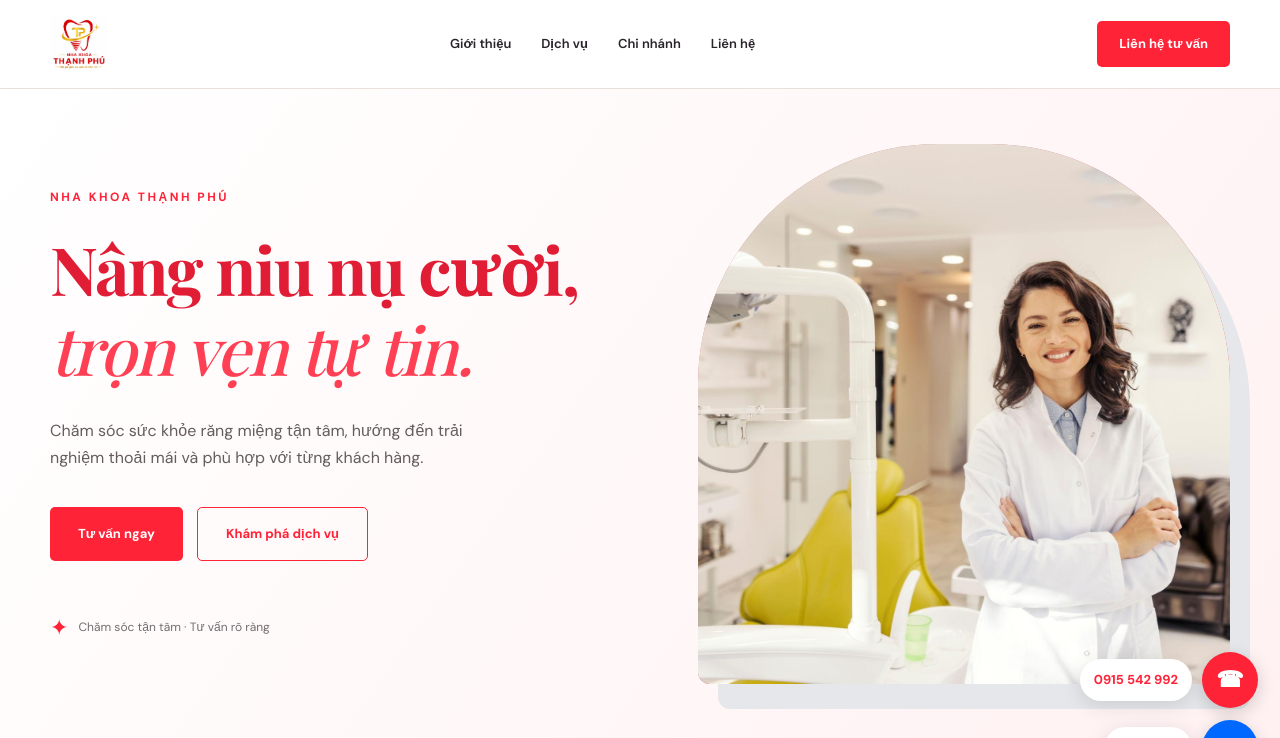
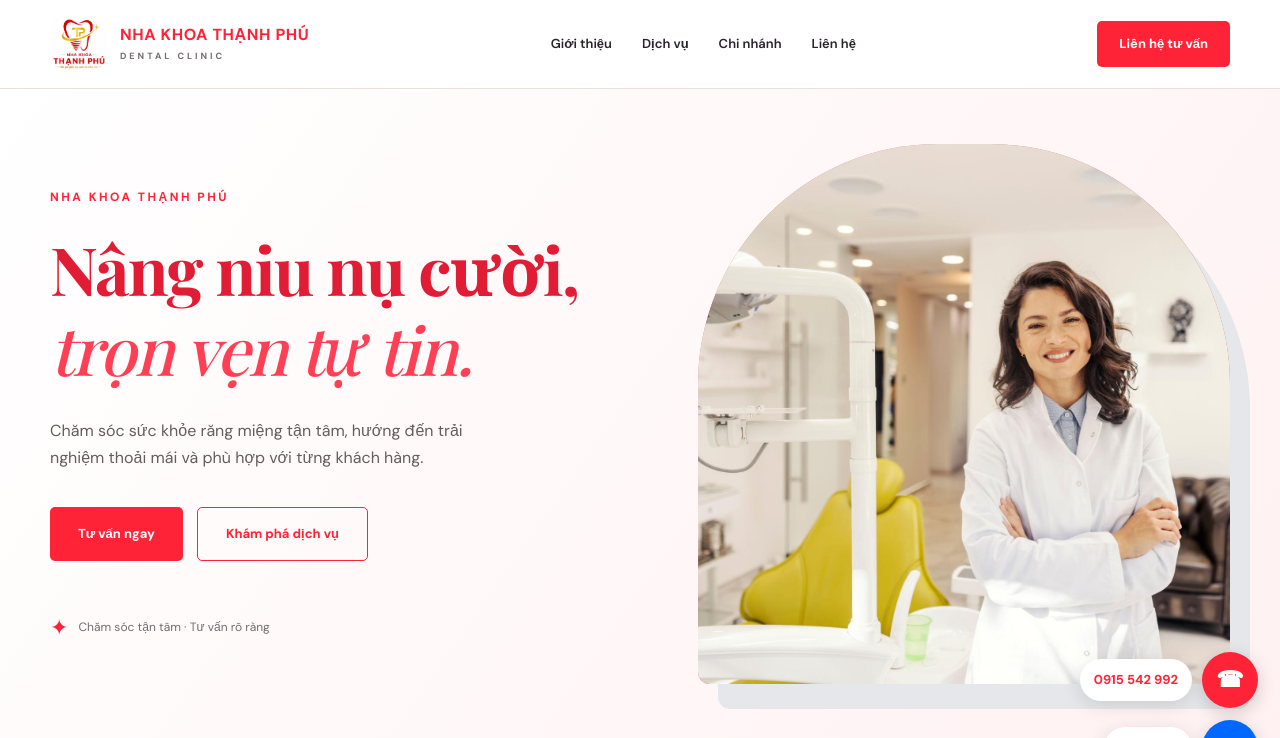
Before and after one commit to quangthanhservice-pixel/nha-khoa-thanh-phu, a FastAPI app: page / in a window 1280 px wide. Shown: the top 738 px of the page. Run offline with FastAPI, Linux system fonts and the light colour scheme; data that the repository does not hold is empty.

Commit message:
Rollback text removal: restore clinic name beside header and footer logo

```diff
--- a/templates/home.html
+++ b/templates/home.html
@@ -16,6 +16,9 @@
     <a class="logo" href="/">
       <img class="brand-logo-image" src="/static/images/logo%20nktp.jpg" alt="Logo Nha Khoa Thạnh Phú" onerror="this.hidden=true;this.nextElementSibling.hidden=false">
       <span class="logo-mark" hidden>✚</span>
+      <span>NHA KHOA THẠNH PHÚ
+        <small>DENTAL CLINIC</small>
+      </span>
     </a>
     <nav class="nav-links" aria-label="Điều hướng chính">
       <a href="#gioi-thieu">Giới thiệu</a>
@@ -495,6 +498,9 @@
       <a href="/" class="footer-logo">
         <img class="footer-brand-logo-image" src="/static/images/logo%20nktp.jpg" alt="Logo Nha Khoa Thạnh Phú" onerror="this.hidden=true;this.nextElementSibling.hidden=false">
         <span class="footer-logo-icon" hidden>✚</span>
+        <span>NHA KHOA THẠNH PHÚ
+          <small>DENTAL CLINIC</small>
+        </span>
       </a>
       <p>
         Đồng hành cùng khách hàng trong hành trình
```
